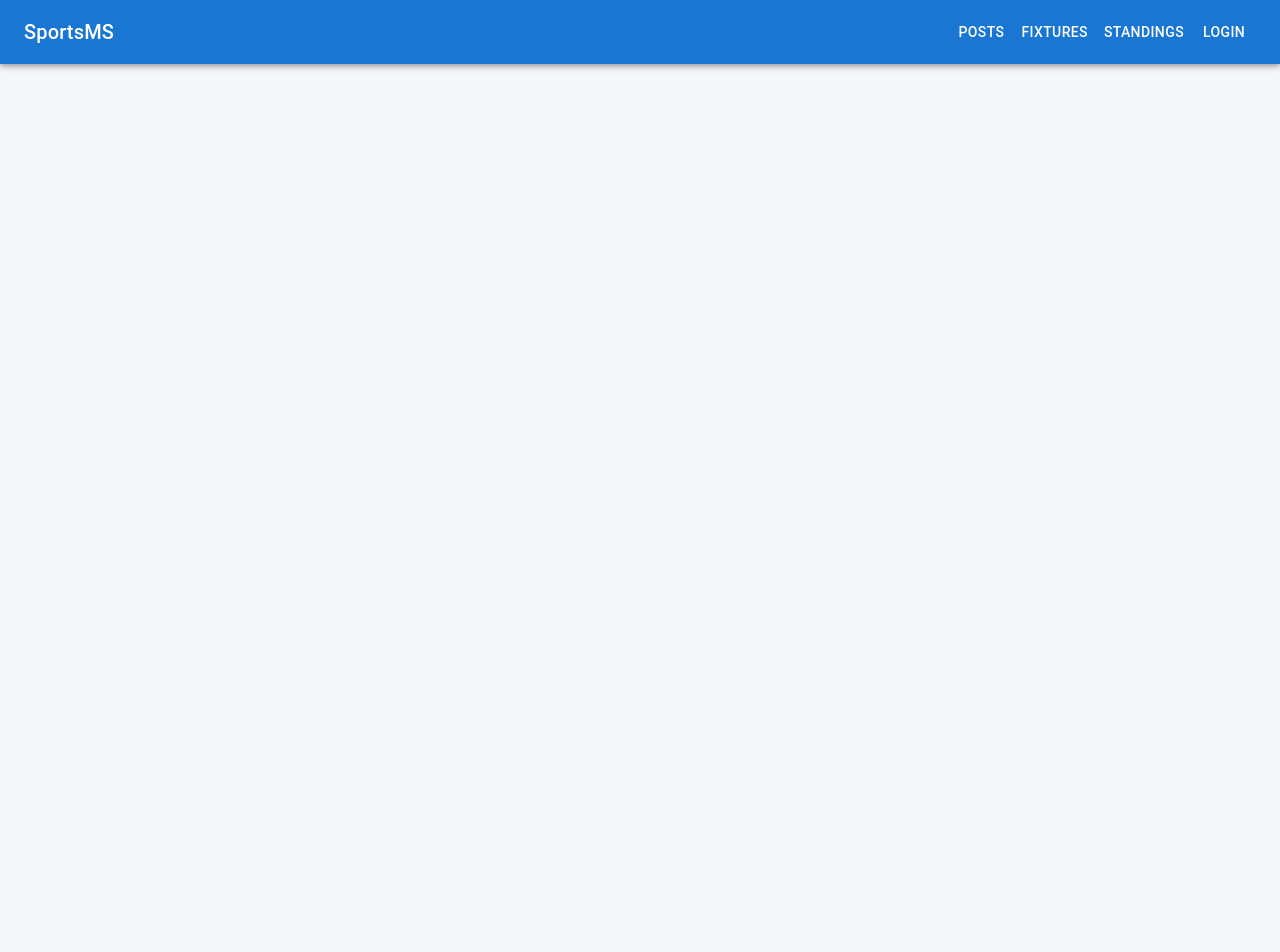
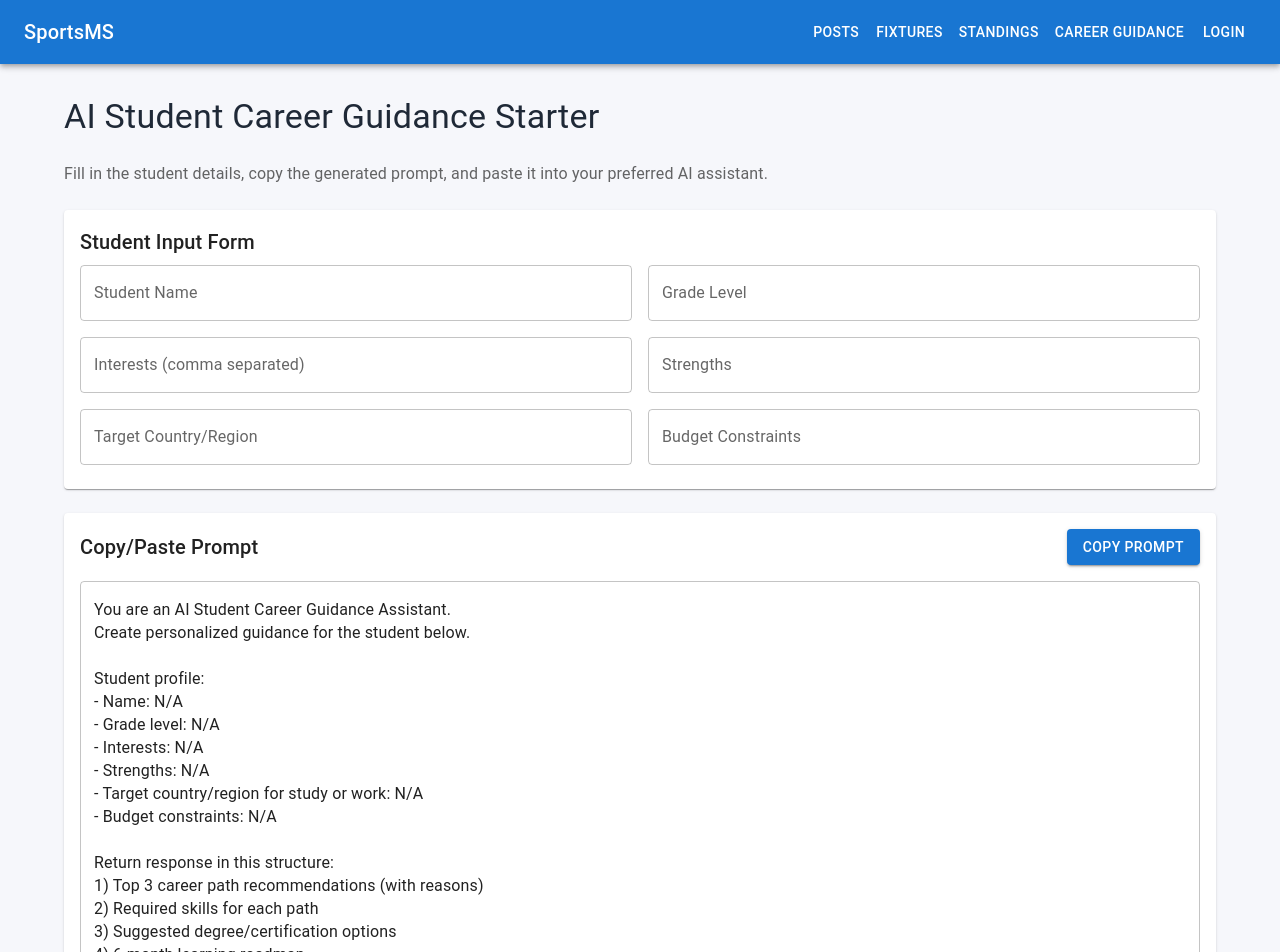
Before and after one commit to arnold1990-cell/sports-management-system, a React (Vite) app in the folder frontend/: page /career-guidance in a window 1280 px wide. Shown: the top 952 px of the page. Before the commit the page ends 800 px from the top, so only its background shows below. Built offline with nearby package versions, Linux system fonts and the light colour scheme; no server answers.

Commit message:
Add AI student career guidance copy/paste starter page

```diff
--- a/frontend/src/App.tsx
+++ b/frontend/src/App.tsx
@@ -16,6 +16,7 @@ import PostsPage from './pages/PostsPage';
 import PostDetailPage from './pages/PostDetailPage';
 import AdminPostsPage from './pages/AdminPostsPage';
 import UsersPage from './pages/UsersPage';
+import CareerGuidancePage from './pages/CareerGuidancePage';
 
 const App: React.FC = () => {
   return (
@@ -68,6 +69,7 @@ const App: React.FC = () => {
         />
         <Route path="/fixtures" element={<FixturesPage />} />
         <Route path="/standings" element={<StandingsPage />} />
+        <Route path="/career-guidance" element={<CareerGuidancePage />} />
         <Route
           path="/admin/posts"
           element={
--- a/frontend/src/components/AppLayout.tsx
+++ b/frontend/src/components/AppLayout.tsx
@@ -22,6 +22,7 @@ const AppLayout: React.FC<{ children: React.ReactNode }> = ({ children }) => {
           <Button color="inherit" component={RouterLink} to="/posts">Posts</Button>
           <Button color="inherit" component={RouterLink} to="/fixtures">Fixtures</Button>
           <Button color="inherit" component={RouterLink} to="/standings">Standings</Button>
+          <Button color="inherit" component={RouterLink} to="/career-guidance">Career Guidance</Button>
           {accessToken && (
             <Button color="inherit" component={RouterLink} to="/dashboard">Dashboard</Button>
           )}
--- /dev/null
+++ b/frontend/src/pages/CareerGuidancePage.tsx
@@ -0,0 +1,170 @@
+import React, { useMemo, useState } from 'react';
+import {
+  Alert,
+  Box,
+  Button,
+  Card,
+  CardContent,
+  Chip,
+  Grid,
+  Stack,
+  TextField,
+  Typography,
+} from '@mui/material';
+
+type GuidanceForm = {
+  studentName: string;
+  gradeLevel: string;
+  interests: string;
+  strengths: string;
+  targetCountry: string;
+  preferredBudget: string;
+};
+
+const implementationStages = [
+  {
+    title: '1) Discovery & Student Intake',
+    description:
+      'Capture student profile data: academics, interests, strengths, financial constraints, and preferred study destination.',
+  },
+  {
+    title: '2) Career Mapping Logic',
+    description:
+      'Map student profile to career clusters (tech, business, health, creative, public service) and rank recommended pathways.',
+  },
+  {
+    title: '3) Prompting & AI Guidance Layer',
+    description:
+      'Use a structured prompt that asks the AI to return role suggestions, required skills, course options, timeline, and risks.',
+  },
+  {
+    title: '4) Validation & Safety Guardrails',
+    description:
+      'Require confidence levels, include assumptions, and add a disclaimer that users should verify advice with counselors and local institutions.',
+  },
+  {
+    title: '5) Action Plan & Follow-Up',
+    description:
+      'Generate a 30/60/90-day student action plan and set review checkpoints so recommendations can improve over time.',
+  },
+];
+
+const basePrompt = (data: GuidanceForm) => `You are an AI Student Career Guidance Assistant.
+Create personalized guidance for the student below.
+
+Student profile:
+- Name: ${data.studentName || 'N/A'}
+- Grade level: ${data.gradeLevel || 'N/A'}
+- Interests: ${data.interests || 'N/A'}
+- Strengths: ${data.strengths || 'N/A'}
+- Target country/region for study or work: ${data.targetCountry || 'N/A'}
+- Budget constraints: ${data.preferredBudget || 'N/A'}
+
+Return response in this structure:
+1) Top 3 career path recommendations (with reasons)
+2) Required skills for each path
+3) Suggested degree/certification options
+4) 6-month learning roadmap
+5) Potential scholarships / low-cost options
+6) Risks and mitigation tips
+7) 30/60/90 day action plan
+
+Rules:
+- Be realistic, concise, and student-friendly.
+- Mention assumptions explicitly.
+- Include one paragraph of motivational feedback.
+- End with: "Please validate final decisions with a qualified academic/career counselor."`;
+
+const CareerGuidancePage: React.FC = () => {
+  const [form, setForm] = useState<GuidanceForm>({
+    studentName: '',
+    gradeLevel: '',
+    interests: '',
+    strengths: '',
+    targetCountry: '',
+    preferredBudget: '',
+  });
+  const [copyStatus, setCopyStatus] = useState<string>('');
+
+  const prompt = useMemo(() => basePrompt(form), [form]);
+
+  const setField = (field: keyof GuidanceForm) => (event: React.ChangeEvent<HTMLInputElement>) => {
+    setForm((previous) => ({ ...previous, [field]: event.target.value }));
+    setCopyStatus('');
+  };
+
+  const handleCopy = async () => {
+    await navigator.clipboard.writeText(prompt);
+    setCopyStatus('Prompt copied. Paste it into your AI tool (ChatGPT, Claude, Gemini, etc.).');
+  };
+
+  return (
+    <Stack spacing={3}>
+      <Typography variant="h4">AI Student Career Guidance Starter</Typography>
+      <Typography color="text.secondary">
+        Fill in the student details, copy the generated prompt, and paste it into your preferred AI assistant.
+      </Typography>
+
+      <Card>
+        <CardContent>
+          <Typography variant="h6" gutterBottom>
+            Student Input Form
+          </Typography>
+          <Grid container spacing={2}>
+            <Grid item xs={12} md={6}>
+              <TextField fullWidth label="Student Name" value={form.studentName} onChange={setField('studentName')} />
+            </Grid>
+            <Grid item xs={12} md={6}>
+              <TextField fullWidth label="Grade Level" value={form.gradeLevel} onChange={setField('gradeLevel')} />
+            </Grid>
+            <Grid item xs={12} md={6}>
+              <TextField fullWidth label="Interests (comma separated)" value={form.interests} onChange={setField('interests')} />
+            </Grid>
+            <Grid item xs={12} md={6}>
+              <TextField fullWidth label="Strengths" value={form.strengths} onChange={setField('strengths')} />
+            </Grid>
+            <Grid item xs={12} md={6}>
+              <TextField fullWidth label="Target Country/Region" value={form.targetCountry} onChange={setField('targetCountry')} />
+            </Grid>
+            <Grid item xs={12} md={6}>
+              <TextField fullWidth label="Budget Constraints" value={form.preferredBudget} onChange={setField('preferredBudget')} />
+            </Grid>
+          </Grid>
+        </CardContent>
+      </Card>
+
+      <Card>
+        <CardContent>
+          <Stack direction="row" justifyContent="space-between" alignItems="center" mb={2}>
+            <Typography variant="h6">Copy/Paste Prompt</Typography>
+            <Button variant="contained" onClick={handleCopy}>Copy Prompt</Button>
+          </Stack>
+          <TextField multiline minRows={14} fullWidth value={prompt} InputProps={{ readOnly: true }} />
+          {copyStatus && (
+            <Box mt={2}>
+              <Alert severity="success">{copyStatus}</Alert>
+            </Box>
+          )}
+        </CardContent>
+      </Card>
+
+      <Card>
+        <CardContent>
+          <Typography variant="h6" gutterBottom>
+            Necessary Implementation Stages
+          </Typography>
+          <Stack spacing={2}>
+            {implementationStages.map((stage) => (
+              <Box key={stage.title}>
+                <Chip label={stage.title} color="primary" sx={{ mb: 1 }} />
+                <Typography color="text.secondary">{stage.description}</Typography>
+              </Box>
+            ))}
+          </Stack>
+        </CardContent>
+      </Card>
+    </Stack>
+  );
+};
+
+export default CareerGuidancePage;
```
